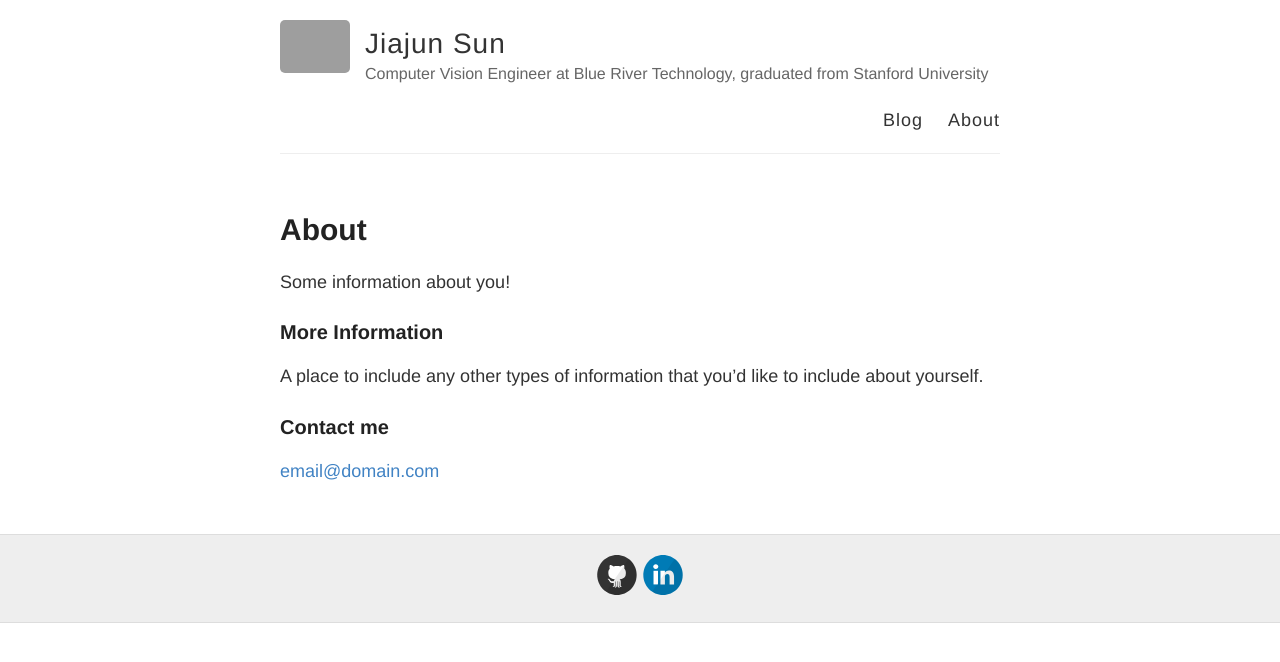
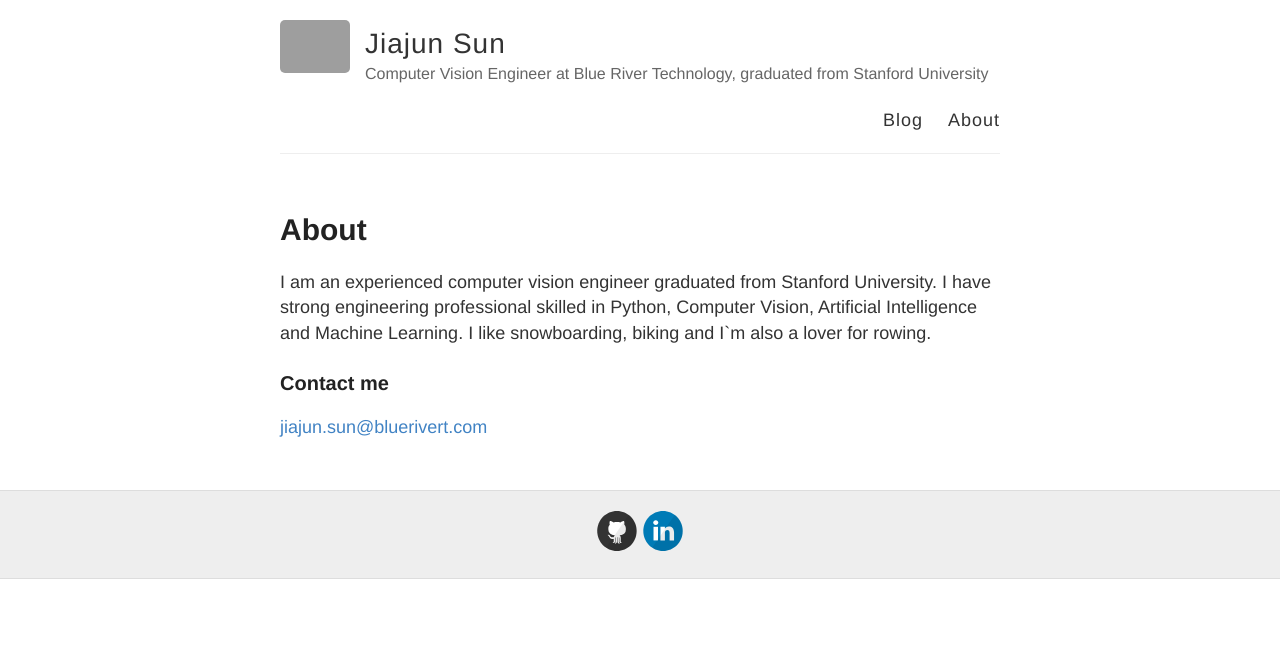
Before and after one commit to jiajuns/jiajun.github.io, a Jekyll site: the page built from about.md, in a window 1280 px wide. Shown: the top 662 px of the page. Built offline with Jekyll 4.4.1, drawn with Linux system fonts in a browser that asks for light colours; grey boxes are pictures that could not be loaded.

Commit message:
add self description

```diff
--- a/_config.yml
+++ b/_config.yml
@@ -9,7 +9,7 @@ name: Jiajun Sun
 description: Computer Vision Engineer at Blue River Technology, graduated from Stanford University
 
 # URL of your avatar or profile pic (you could use your GitHub profile pic)
-avatar: https://github.com/jiajuns/jiajuns.github.io/blobmaster/images/jiajun.jpg
+avatar: https://github.com/jiajuns/jiajuns.github.io/blob/master/images/jiajun.jpg
 
 #
 # Flags below are optional
--- a/about.md
+++ b/about.md
@@ -4,12 +4,9 @@ title: About
 permalink: /about/
 ---
 
-Some information about you!
+I am an experienced computer vision engineer graduated from Stanford University. I have strong engineering professional skilled in Python, Computer Vision, Artificial Intelligence and Machine Learning. I like snowboarding, biking and I`m also a lover for rowing.
 
-### More Information
-
-A place to include any other types of information that you'd like to include about yourself.
 
 ### Contact me
 
-[email@domain.com](mailto:email@domain.com)
+[jiajun.sun@bluerivert.com](mailto:jiajun.sun@bluerivert.com)
```
